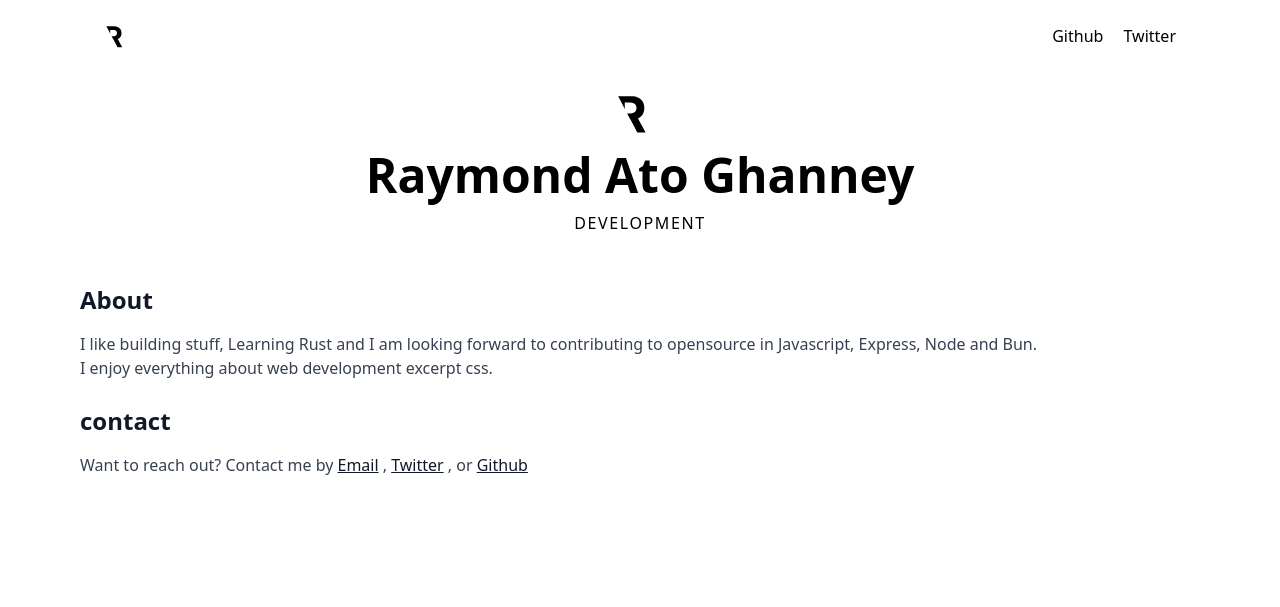
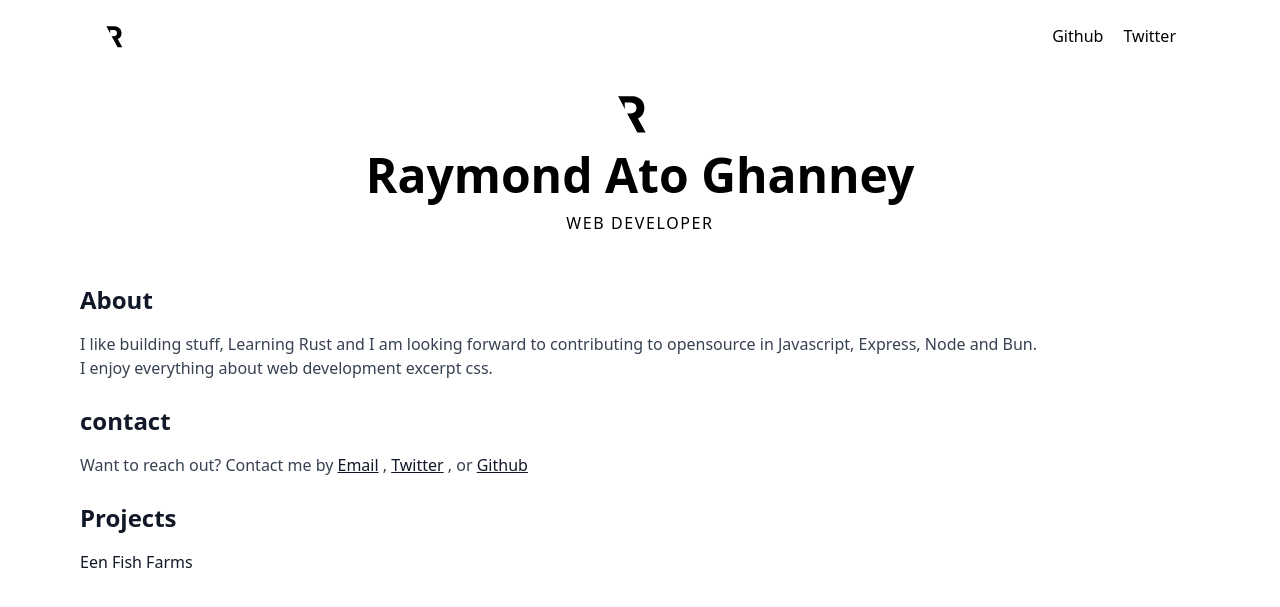
Before and after one commit to at-o/at-o.github.io, a Jekyll site: the page built from index.html, in a window 1280 px wide. Shown: the top 607 px of the page. Built offline with Jekyll 4.4.1, drawn with Linux system fonts in a browser that asks for light colours; nearby versions of some CDN libraries.

Commit message:
Add: project section

```diff
--- a/Gemfile
+++ b/Gemfile
@@ -7,12 +7,12 @@ source "https://rubygems.org"
 #
 # This will help ensure the proper Jekyll version is running.
 # Happy Jekylling!
-gem "jekyll", "~> 4.3.2"
+# gem "jekyll", "~> 4.3.2"
 # This is the default theme for new Jekyll sites. You may change this to anything you like.
-gem "minima", "~> 2.5"
+# gem "minima", "~> 2.5"
 # If you want to use GitHub Pages, remove the "gem "jekyll"" above and
 # uncomment the line below. To upgrade, run `bundle update github-pages`.
-# gem "github-pages", group: :jekyll_plugins
+gem "github-pages", group: :jekyll_plugins
 # If you have any plugins, put them here!
 group :jekyll_plugins do
   gem "jekyll-feed", "~> 0.12"
--- a/index.html
+++ b/index.html
@@ -19,7 +19,7 @@ layout: default
         </div>
         <div>
             <h1 class="text-5xl font-bold leading-normal">Raymond Ato Ghanney</h1>
-            <p class="tracking-widest uppercase">Development</p>
+            <p class="tracking-widest uppercase">Web Developer</p>
         </div>
     </div>
 
@@ -50,4 +50,13 @@ layout: default
             <a class="text-gray-900 underline" href="https://github.com/chiefportable">Github</a>
         </p>
     </section>
+
+    <section class="mb-6 text-gray-700">
+
+        <h2 class="text-2xl text-gray-900 font-bold mb-4 leading-snug">Projects</h2>
+
+        <div>
+            <a class="text-gray-900" href="https://eenfishfarms.com">Een Fish Farms</a>
+        </div>
+    </section>
 </main>
```
